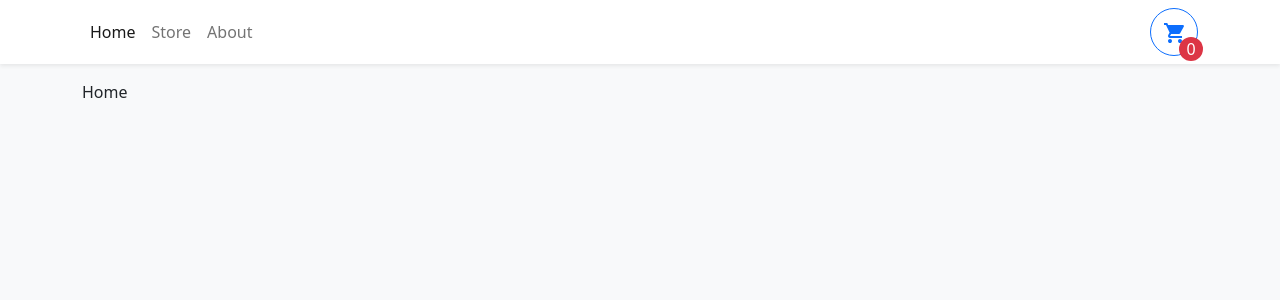
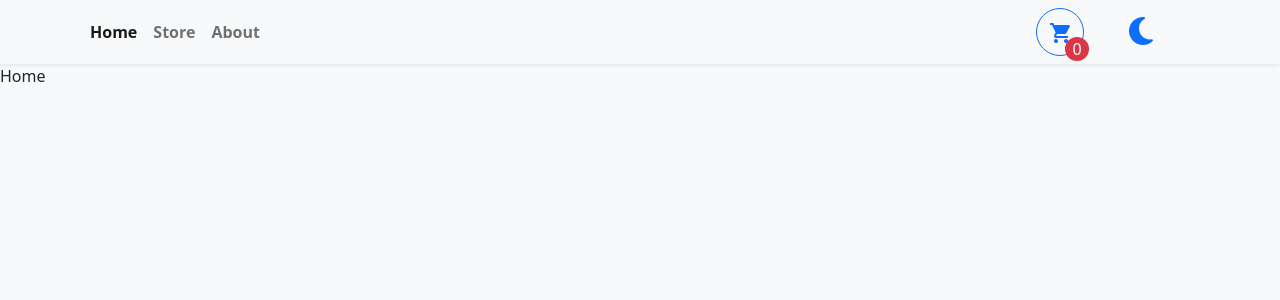
Before and after one commit to EngTahaMagdy/shopping, a React (Create React App) app: page / in a window 1280 px wide. Shown: the top 300 px of the page. Built offline with nearby package versions, Linux system fonts and the light colour scheme.

Commit message:
add dark theme

```diff
--- a/package.json
+++ b/package.json
@@ -3,6 +3,7 @@
   "version": "0.1.0",
   "private": true,
   "dependencies": {
+    "@fortawesome/fontawesome-free": "^6.4.0",
     "@testing-library/jest-dom": "^5.16.5",
     "@testing-library/react": "^13.4.0",
     "@testing-library/user-event": "^13.5.0",
--- a/src/App.js
+++ b/src/App.js
@@ -1,22 +1,13 @@
-import { Routes, Route } from "react-router-dom";
-import { Home } from "./pages/Home";
-import { About } from "./pages/About";
-import { Store } from "./pages/Store";
 import Navbar from "./components/Navbar";
 import { CartProvider } from "./context/CartContext";
 import MyCart from "./components/myCart";
+import AppRout from "./app-route";
 function App() {
   return (
     <CartProvider>
       <Navbar />
       <MyCart />
-      <div className="container">
-        <Routes>
-          <Route path="/" element={<Home />} />
-          <Route path="/about" element={<About />} />
-          <Route path="/store" element={<Store />} />
-        </Routes>
-      </div>
+      <AppRout />
     </CartProvider>
   );
 }
--- /dev/null
+++ b/src/app-route.js
@@ -0,0 +1,19 @@
+import { Routes, Route } from "react-router-dom";
+import { useCartState } from "./context/CartContext";
+import { About } from "./pages/About";
+import { Home } from "./pages/Home";
+import { Store } from "./pages/Store";
+
+export default function AppRout(){
+    const {mode}=useCartState();
+
+    return(
+        <div className={`${mode=="light"?"bg-light text-dark":"bg-dark text-light"}`}>
+        <Routes>
+          <Route path="/" element={<Home />} />
+          <Route path="/about" element={<About />} />
+          <Route path="/store" element={<Store />} />
+        </Routes>
+      </div>
+    )
+}
--- a/src/components/Navbar.js
+++ b/src/components/Navbar.js
@@ -3,29 +3,33 @@ import { Nav, Navbar as NavbarBs } from "react-bootstrap";
 import { NavLink } from "react-router-dom";
 import { useCartDispatch, useCartState } from "../context/CartContext";
 const Navbar = () => {
-  const { allCart, myCart } = useCartState();
+  const { allCart } = useCartState();
   const dispatch = useCartDispatch();
+  const { mode } = useCartState();
   let allQuantity = allCart.reduce((curr, next) => curr + next.quantity, 0);
   useEffect(() => {
     dispatch({ type: "getMyCart" });
   }, [allCart]);
-  const handleOpenCart=()=> dispatch({type:"openCart"})
+  const handleOpenCart = () => dispatch({ type: "openCart" });
 
   return (
-    <NavbarBs sticky="top" className="bg-white shadow-sm mb-3 navbar">
+    <NavbarBs sticky="top" className={`shadow-sm navbar ${mode=="light"?"bg-light navbar-light":"bg-dark navbar-dark"}`}>
       <div className="container">
-        <Nav className="me-auto">
-          <Nav.Link to="/" as={NavLink}>
+        <Nav className="me-auto" >
+          <Nav.Link to="/" as={NavLink} className="fw-bold">
             Home
           </Nav.Link>
-          <Nav.Link to="/store" as={NavLink}>
+          <Nav.Link to="/store" as={NavLink} className="fw-bold">
             Store
           </Nav.Link>
-          <Nav.Link to="/about" as={NavLink}>
+          <Nav.Link to="/about" as={NavLink} className="fw-bold">
             About
           </Nav.Link>
         </Nav>
-        <button className="btn btn-outline-primary rounded-circle btn-cart" onClick={()=>handleOpenCart()}>
+        <button
+          className="btn btn-outline-primary rounded-circle btn-cart"
+          onClick={() => handleOpenCart()}
+        >
           <svg
             xmlns="http://www.w3.org/2000/svg"
             width="24"
@@ -39,6 +43,17 @@ const Navbar = () => {
             {allQuantity}
           </div>
         </button>
+
+        <button className="btn mx-4 text-primary">
+          {mode == "light" ? (
+            <i
+              class="fas fa-moon fa-2x mx-2 pointer"
+              onClick={() => dispatch({ type: "setMode" })}
+            />
+          ) : (
+            <i class="far fa-moon fa-2x pointer" onClick={() => dispatch({ type: "setMode" })} />
+          )}
+        </button>
       </div>
     </NavbarBs>
   );
--- a/src/components/myCart.js
+++ b/src/components/myCart.js
@@ -3,31 +3,35 @@ import { Offcanvas } from "react-bootstrap";
 import { useCartDispatch, useCartState } from "../context/CartContext";
 
 const MyCart = () => {
-  const { myCart, isOpen } = useCartState();
+  const { myCart, isOpen,mode } = useCartState();
+
   const dispatch = useCartDispatch();
   const handleClose = () => dispatch({ type: "closeCart" });
-
-  const all = myCart.map((item) => (
+  const all = Array.isArray(myCart)&& myCart?.map((item) => (
     <div className="d-flex mb-3">
-      <img src={item.imgUrl} alt="" height="90" width="120" />
+      <img src={item?.imgUrl} alt="" height="90" width="120" />
       <div className="d-flex justify-content-between align-items-center w-100 px-3">
         <div className="d-flex flex-column">
           <span>{item.name}</span>
           <span className="text-muted">{item.price} $</span>
         </div>
         <span>{item.quantity}</span>
+        <button className="btn text-danger pointer" onClick={()=>dispatch({type:"removeItemInCart",payload:{id:item.id}})}>
+        <i class="fas fa-trash-alt"></i>
+        </button>
       </div>
     </div>
   ));
+  const sumPrice= Array.isArray(myCart)&&myCart?.reduce((current,next)=>current+next.price*next.quantity,0)
   return (
-    <Offcanvas show={isOpen} placement={"end"} onHide={handleClose}>
+    <Offcanvas show={isOpen} placement={"end"} onHide={handleClose} className={`${mode==="light"?"bg-light text-dark":"bg-dark text-light"}`}>
       <Offcanvas.Header closeButton>
         <Offcanvas.Title>My Cart</Offcanvas.Title>
       </Offcanvas.Header>
       <Offcanvas.Body>
         <div className="d-flex flex-column justify-content-between h-100">
           <div>{all}</div>
-          <span>Sum Total:-</span>
+          <p>Sum Total: <span className="fw-bold text-success"> {sumPrice} $</span></p>
         </div>
       </Offcanvas.Body>
     </Offcanvas>
--- a/src/context/CartContext.js
+++ b/src/context/CartContext.js
@@ -2,13 +2,14 @@ import React, { createContext, useContext, useReducer } from "react";
 import {CartReducer} from "./reducers/CartReducer"
 const CartContext = createContext();
 const CartDispatchContext = createContext();
+
+
 const initialState = {
   allCart: [],
-  myCart: [],
+  myCart:JSON.parse(localStorage.getItem("shopping-cart")),
   isOpen: false,
+  mode:"light",
 };
-
-
 
 function useCartState() {
   const context = useContext(CartContext);
@@ -27,6 +28,7 @@ function useCartDispatch() {
 }
 
 function CartProvider({ children }) {
+
   const [state, dispatch] = useReducer(CartReducer, initialState);
   return (
     <CartContext.Provider value={state}>
--- a/src/context/reducers/CartReducer.js
+++ b/src/context/reducers/CartReducer.js
@@ -1,10 +1,7 @@
 export function CartReducer(state, action) {
   switch (action.type) {
     case "getItemQuantity": {
-        if (
-          state.allCart?.find((item) => item.id === action.payload.id) ===
-          undefined
-        ) {
+      if (state.allCart?.find((item) => item.id === action.payload.id) ===undefined) {
         return {
           ...state,
           allCart: [
@@ -22,7 +19,7 @@ export function CartReducer(state, action) {
             ...state.allCart,
             {
               ...action.payload,
-                quantity: state.find((item) => item.id === action.payload.id)
+              quantity: state.allCart.find((item) => item.id === action.payload.id)
                 ?.quantity,
             },
           ],
@@ -54,10 +51,15 @@ export function CartReducer(state, action) {
       return { ...state, allCart: [...clone] };
     }
     case "getMyCart": {
-        debugger;
       let cart = state.allCart.filter((item) => item.quantity > 0);
+      localStorage.setItem("shopping-cart", JSON.stringify(cart))
+      return { ...state, myCart: cart };
+    }
+    case "removeItemInCart":{
+      let allRemovedInCart=state.myCart.map((item) => item.id !== action.payload.id);
+      let resetAllItem=state.allCart.map((item) => item.id===action.payload.id?{...item,quantity:0}:{...item});
 
-        return { ...state, myCart: cart };
+      return {...state,allCart:resetAllItem, myCart: allRemovedInCart};
     }
     case "getAllQuantity": {
       let sumQuantity = state.allCart.reduce(
@@ -72,6 +74,9 @@ export function CartReducer(state, action) {
     case "closeCart": {
       return { ...state, isOpen: false };
     }
+    case "setMode":{
+      return {...state, mode:state.mode=="light"?"dark":"light"}
+    }
     default: {
       throw new Error(`Unhandled action type: ${action.type}`);
     }
--- a/src/index.js
+++ b/src/index.js
@@ -4,6 +4,7 @@ import "./style/index.css";
 import App from "./App";
 import "bootstrap/dist/css/bootstrap.min.css";
 import { BrowserRouter } from "react-router-dom";
+import "@fortawesome/fontawesome-free/css/all.min.css";
 
 const root = ReactDOM.createRoot(document.getElementById("root"));
 root.render(
--- a/src/pages/Store/StoreItem.js
+++ b/src/pages/Store/StoreItem.js
@@ -2,14 +2,14 @@ import React, { useEffect, useState } from "react";
 import { Button, Card } from "react-bootstrap";
 import { useCartDispatch, useCartState } from "../../context/CartContext";
 export default function StoreItem({ data }) {
-  const {allCart}=useCartState();
+  const {allCart,mode}=useCartState();
   const dispatch=useCartDispatch();
   useEffect(() => {
     dispatch({type:"getItemQuantity",payload:{...data}})
   }, [])
   const quantity=allCart.find(item=>item.id==data.id)?.quantity;
   return (
-    <Card>
+    <Card className={`${mode==="dark"?"bg-card-dark":""}`}>
       <Card.Img
         variant="top"
         src={data.imgUrl}
--- a/src/pages/Store/index.js
+++ b/src/pages/Store/index.js
@@ -6,14 +6,14 @@ export const Store = () => {
   const allItems =
     data.length > 0
       ? data.map((item, index) => (
-          <div className="col-lg-4 col-md-6 col-sm-12 mb-3">
+          <div className="col-lg-4 col-md-6 col-sm-12 mb-3" key={index}>
             <StoreItem key={index} data={item} />
           </div>
         ))
       : "";
   return (
-    <div className="container">
-      <h1>Store</h1>
+    <div className="container pt-3">
+      <h3>Store</h3>
       <div className="row">{allItems}</div>
     </div>
   );
--- a/src/style/index.css
+++ b/src/style/index.css
@@ -2,7 +2,7 @@
 
 body {
   margin: 0;
-  font-family: -apple-system, BlinkMacSystemFont, 'Segoe UI', 'Roboto', 'Oxygen',
+  font-family:"cairo", 'Segoe UI', 'Roboto', 'Oxygen',
     'Ubuntu', 'Cantarell', 'Fira Sans', 'Droid Sans', 'Helvetica Neue',
     sans-serif;
   -webkit-font-smoothing: antialiased;
@@ -13,3 +13,6 @@ code {
   font-family: source-code-pro, Menlo, Monaco, Consolas, 'Courier New',
     monospace;
 }
+.bg-card-dark{
+  background-color: #222E35 !important;
+}
```
Also changed, not shown: src/hooks/useLocalStorage.js (added, +11 -0 lines), 1 other file (tests, documents, lock files or other folders). Lines whose indentation alone changed are shown as unchanged.
